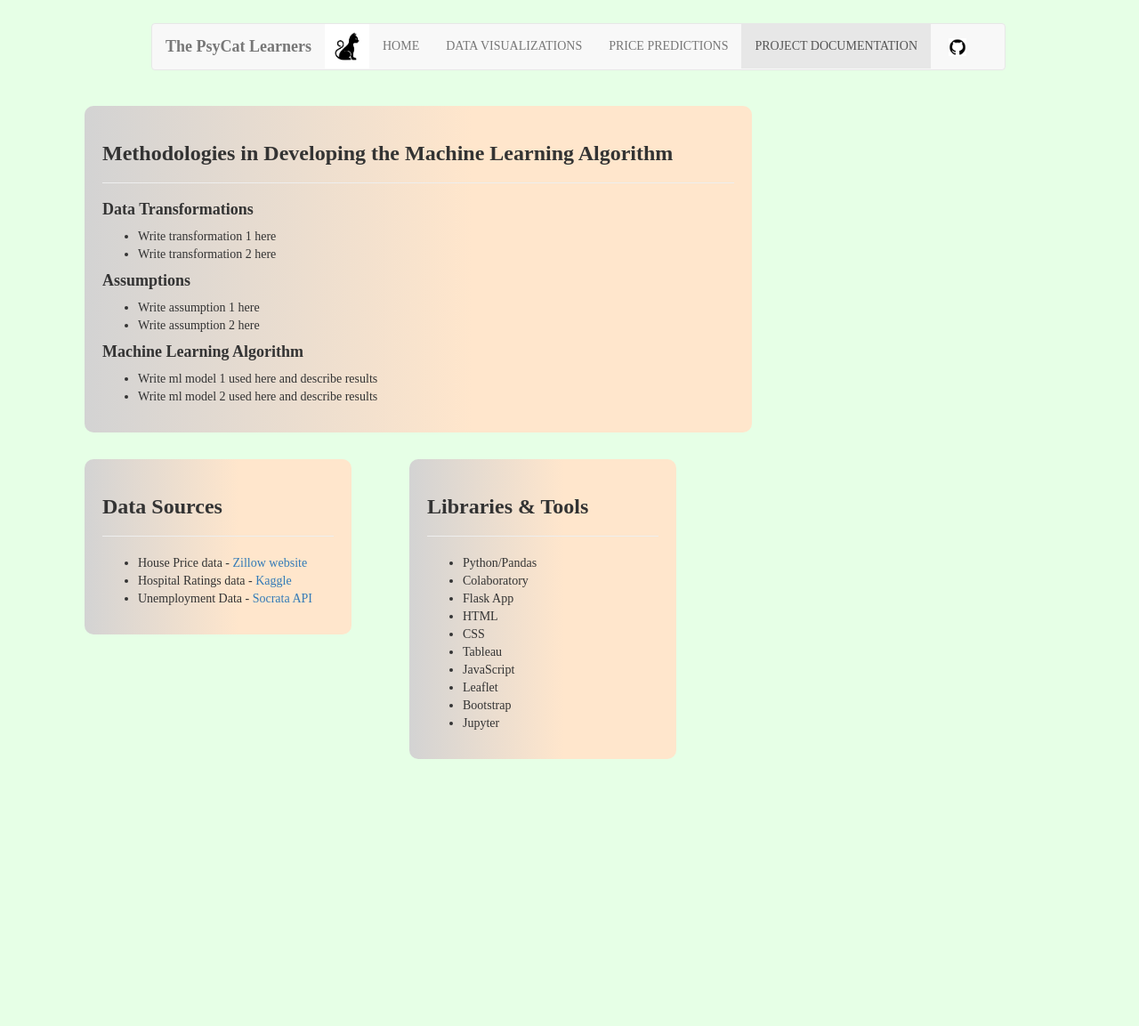
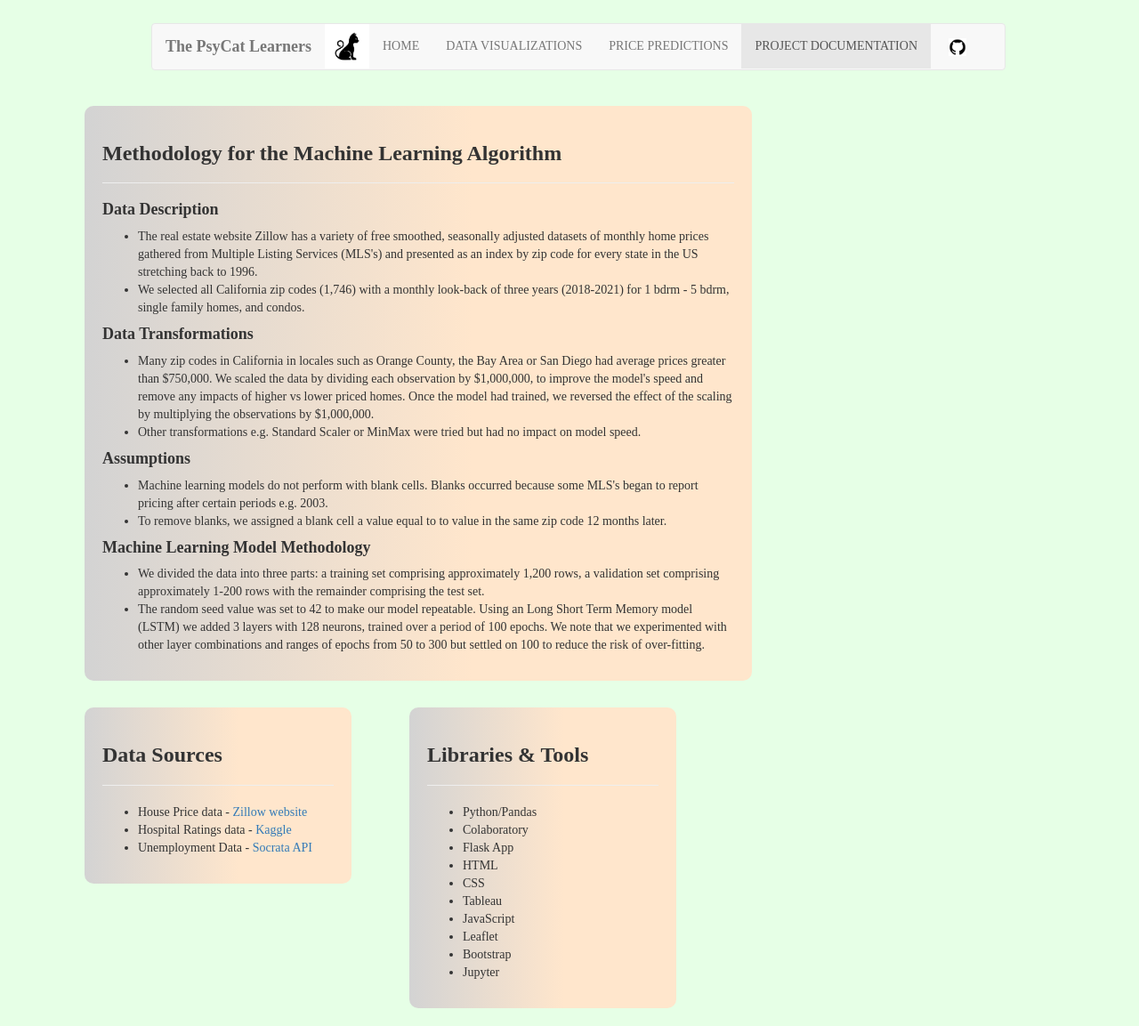
Before and after one commit to kfmatovic716/CA-HOME-PRICE-PREDICTIONS---Final-Project, a Flask app: page /documentation in a window 1280 px wide. Shown: the part 384-1537 px from the top of the page at 89% size. Before the commit the page ends 1237 px from the top, so only its background shows below. Run offline with Flask 2, Linux system fonts and the light colour scheme; some libraries are stand-ins or nearby versions.

Commit message:
documentation on ML model

```diff
--- a/Dashboard/templates/documentation.html
+++ b/Dashboard/templates/documentation.html
@@ -1,5 +1,5 @@
 <!DOCTYPE html>
-<html lang="en" >
+<html lang="en">
 
 <head>
     <meta charset="UTF-8">
@@ -36,7 +36,9 @@
                     <li><a href="visuals">  DATA VISUALIZATIONS</a></li>
                     <li><a href="predictprice">  PRICE PREDICTIONS</a></li>
                     <li class="active"><a href="documentation">  PROJECT DOCUMENTATION</a></li>
-          <li><a href="https://github.com/kfmatovic716/CA-HOME-PRICE-PREDICTIONS---Final-Project.git"><img class="github" src="../static/images/github.png" height=20 width=20 /></a></li>
+                    <li>
+                        <a href="https://github.com/kfmatovic716/CA-HOME-PRICE-PREDICTIONS---Final-Project.git"><img class="github" src="../static/images/github.png" height=20 width=20 /></a>
+                    </li>
                 </ul>
             </div>
         </nav>
@@ -44,22 +46,30 @@
 
         <div id="methods" class="col-md-12">
             <div class="card">
-        <h3 class="card-title"><strong>Methodologies in Developing the Machine Learning Algorithm</strong></h3>
+                <h3 class="card-title"><strong>Methodology for the Machine Learning Algorithm</strong></h3>
                 <hr>
+                <h4><strong>Data Description</strong></h4>
+                <ul>
+                    <li>The real estate website Zillow has a variety of free smoothed, seasonally adjusted datasets of monthly home prices gathered from Multiple Listing Services (MLS's) and presented as an index by zip code for every state in the US stretching
+                        back to 1996. </li>
+                    <li>We selected all California zip codes (1,746) with a monthly look-back of three years (2018-2021) for 1 bdrm - 5 bdrm, single family homes, and condos.</li>
+                </ul>
                 <h4><strong>Data Transformations</strong></h4>
                 <ul>
-          <li>Write transformation 1 here</li>
-          <li>Write transformation 2 here</li>
+                    <li>Many zip codes in California in locales such as Orange County, the Bay Area or San Diego had average prices greater than $750,000. We scaled the data by dividing each observation by $1,000,000, to improve the model's speed and remove
+                        any impacts of higher vs lower priced homes. Once the model had trained, we reversed the effect of the scaling by multiplying the observations by $1,000,000.</li>
+                    <li>Other transformations e.g. Standard Scaler or MinMax were tried but had no impact on model speed.</li>
                 </ul>
                 <h4><strong>Assumptions</strong></h4>
                 <ul>
-        <li>Write assumption 1 here</li>
-        <li>Write assumption 2 here</li>
+                    <li>Machine learning models do not perform with blank cells. Blanks occurred because some MLS's began to report pricing after certain periods e.g. 2003.</li>
+                    <li>To remove blanks, we assigned a blank cell a value equal to to value in the same zip code 12 months later.</li>
                 </ul>
-        <h4><strong>Machine Learning Algorithm</strong></h4>
+                <h4><strong>Machine Learning Model Methodology</strong></h4>
                 <ul>
-          <li>Write ml model 1 used here and describe results</li>
-          <li>Write ml model 2 used here and describe results</li>
+                    <li>We divided the data into three parts: a training set comprising approximately 1,200 rows, a validation set comprising approximately 1-200 rows with the remainder comprising the test set.</li>
+                    <li>The random seed value was set to 42 to make our model repeatable. Using an Long Short Term Memory model (LSTM) we added 3 layers with 128 neurons, trained over a period of 100 epochs. We note that we experimented with other layer combinations
+                        and ranges of epochs from 50 to 300 but settled on 100 to reduce the risk of over-fitting.</li>
                 </ul>
 
             </div>
```
Lines whose indentation alone changed are shown as unchanged.
